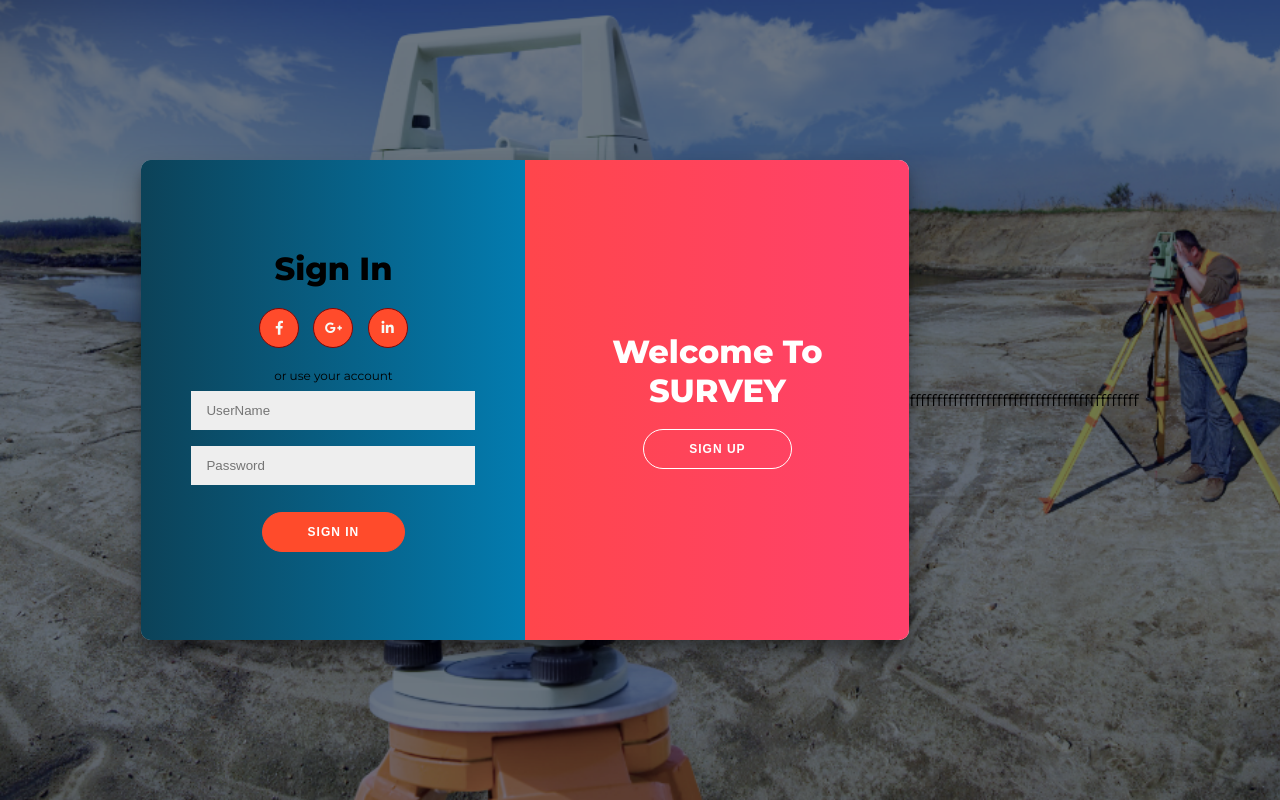
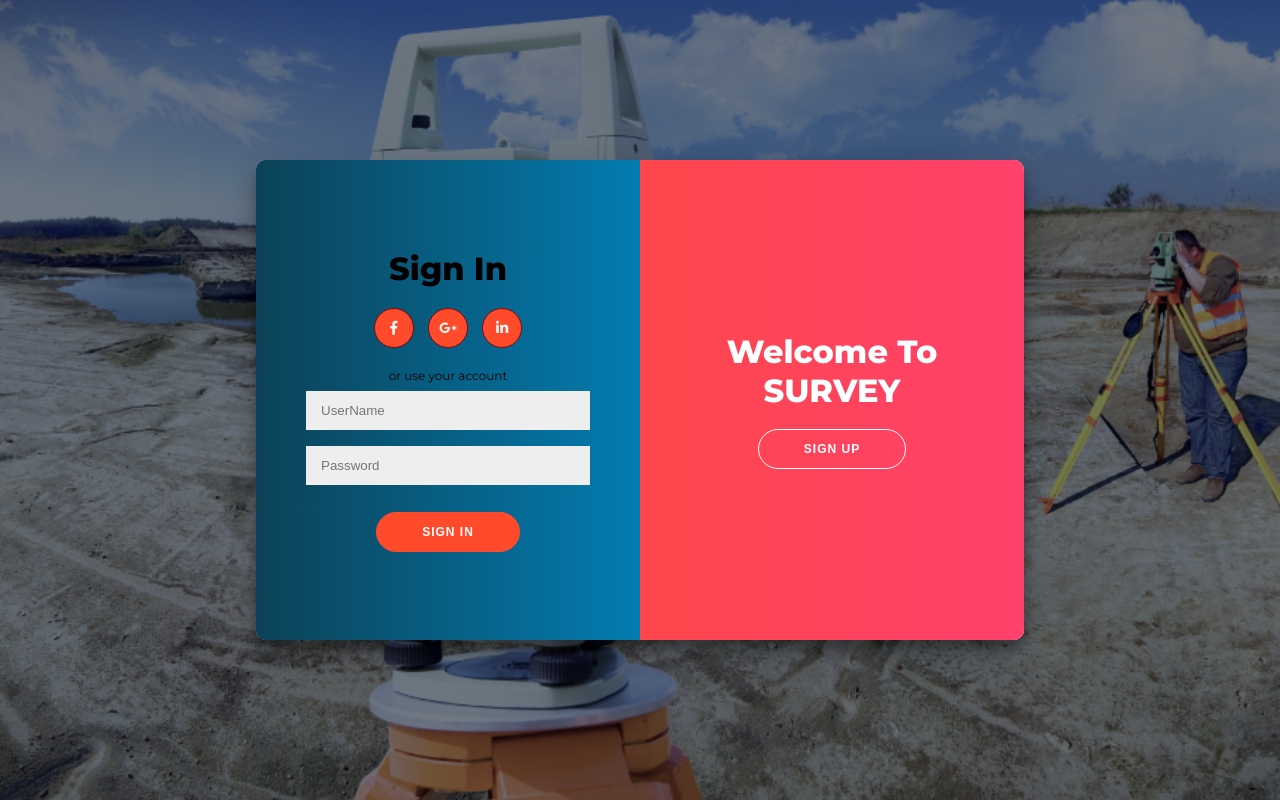
Before and after one commit to Atchaya211/surveyProject, a Flask app: page / in a window 1280 px wide. Run offline with Flask 2, Linux system fonts and the light colour scheme; some libraries are stand-ins or nearby versions.

Commit message:
Project changes

```diff
--- a/Project1/templates/index.html
+++ b/Project1/templates/index.html
@@ -78,7 +78,3 @@
     </script>
 </body>
 </html>
-
-
-
-ffffffffffffffffffffffffffffffffffffffffff
```
